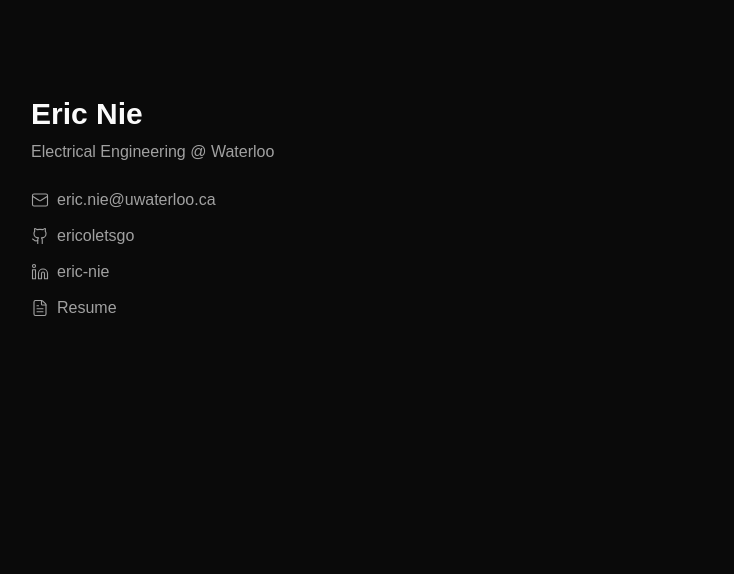
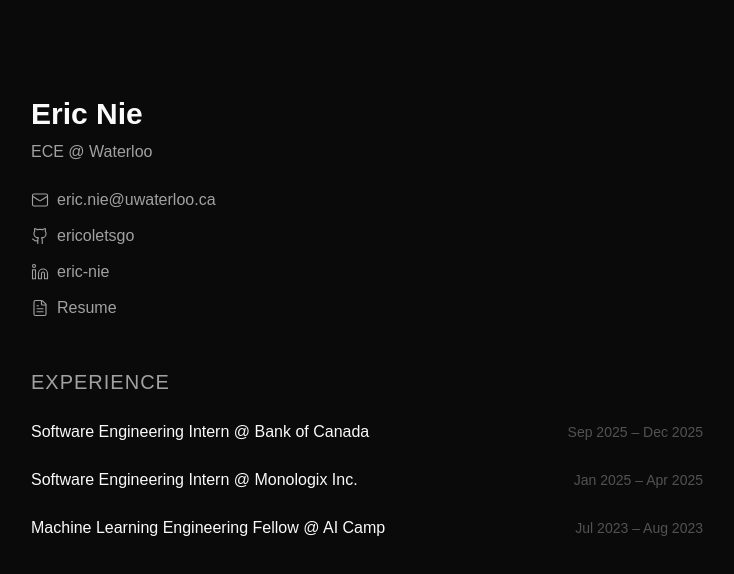
Before and after one commit to ericoletsgo/portfolio-26, a Next.js app: page / in a window 1280 px wide. Shown: the top 574 px of the page, without its empty margins (273-1007 px from the left). Built offline with nearby package versions, Linux system fonts and the light colour scheme.

Commit message:
exp section base

```diff
--- a/app/page.tsx
+++ b/app/page.tsx
@@ -1,10 +1,12 @@
 import Header from "@/components/Header";
+import Experience from "@/components/Experience";
 
 export default function Home() {
   return (
     <main className="min-h-screen px-6 py-16 md:py-24">
       <div className="max-w-2xl mx-auto">
         <Header />
+        <Experience />
       </div>
     </main>
   );
--- /dev/null
+++ b/components/Experience.tsx
@@ -0,0 +1,32 @@
+export default function Experience() {
+  return (
+    <section className="mb-16 mt-12">
+      <h2 className="text-xl uppercase tracking-wider text-secondary mb-6">
+        Experience
+      </h2>
+
+      <div className="space-y-6">
+        <div>
+          <div className="flex flex-col sm:flex-row sm:items-baseline sm:justify-between gap-1 mb-1">
+            <div className="flex items-center gap-3">
+              <span className="text-primary font-medium">Software Engineering Intern @ Bank of Canada</span>
+            </div>
+            <span className="text-muted text-sm">Sep 2025 – Dec 2025</span>
+          </div>
+        </div>
+        <div>
+          <div className="flex flex-col sm:flex-row sm:items-baseline sm:justify-between gap-1 mb-1">
+            <span className="text-primary font-medium">Software Engineering Intern @ Monologix Inc.</span>
+            <span className="text-muted text-sm">Jan 2025 – Apr 2025</span>
+          </div>
+        </div>
+        <div>
+          <div className="flex flex-col sm:flex-row sm:items-baseline sm:justify-between gap-1 mb-1">
+            <span className="text-primary font-medium">Machine Learning Engineering Fellow @ AI Camp</span>
+            <span className="text-muted text-sm">Jul 2023 – Aug 2023</span>
+          </div>
+        </div>
+      </div>
+    </section>
+  );
+}
--- a/components/Header.tsx
+++ b/components/Header.tsx
@@ -4,7 +4,7 @@ export default function Header() {
   return (
     <header>
       <h1 className="text-3xl font-bold mb-2">Eric Nie</h1>
-      <p className="text-secondary">Electrical Engineering @ Waterloo</p>
+      <p className="text-secondary">ECE @ Waterloo</p>
 
       <nav className="flex flex-col gap-3 mt-6">
         <a
```
